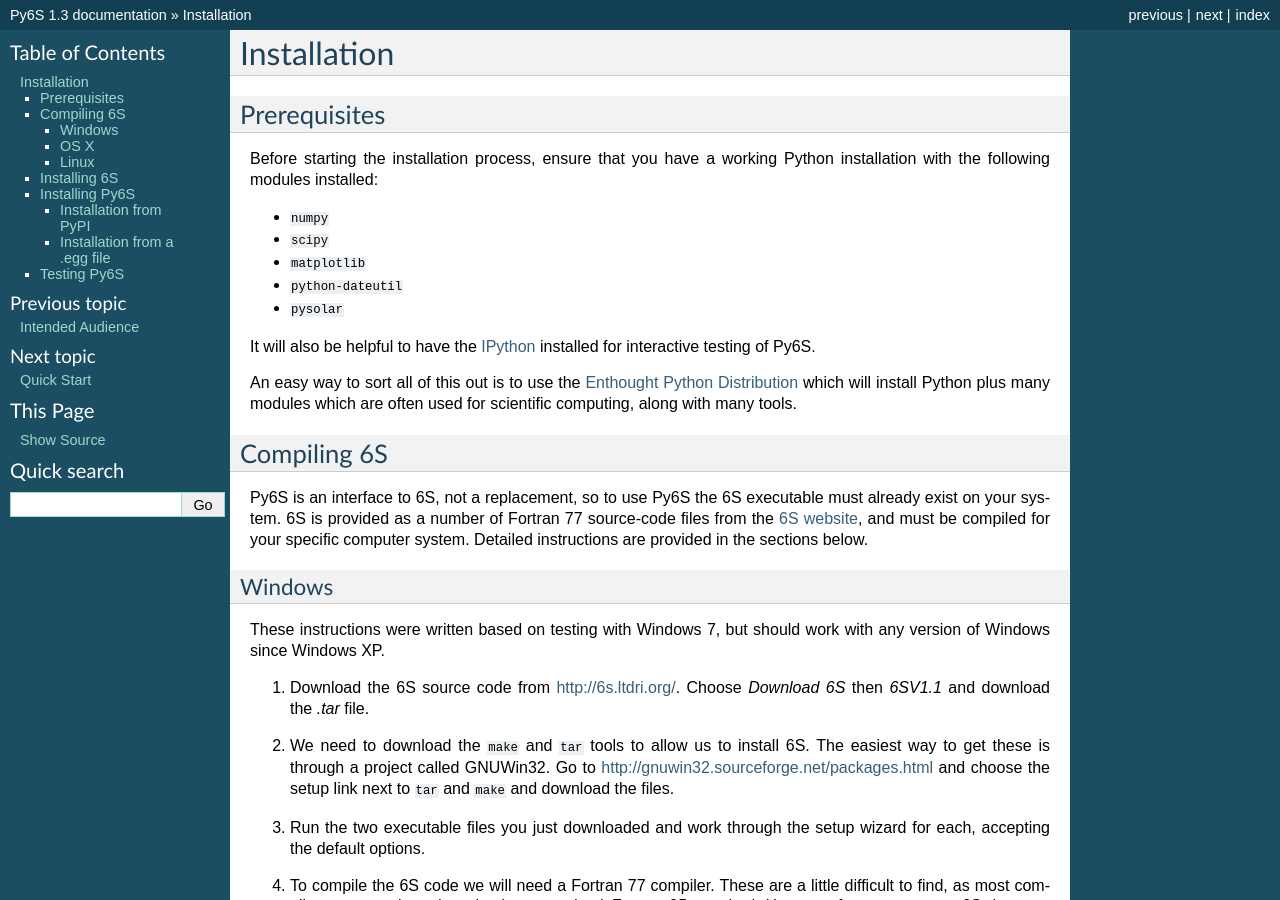
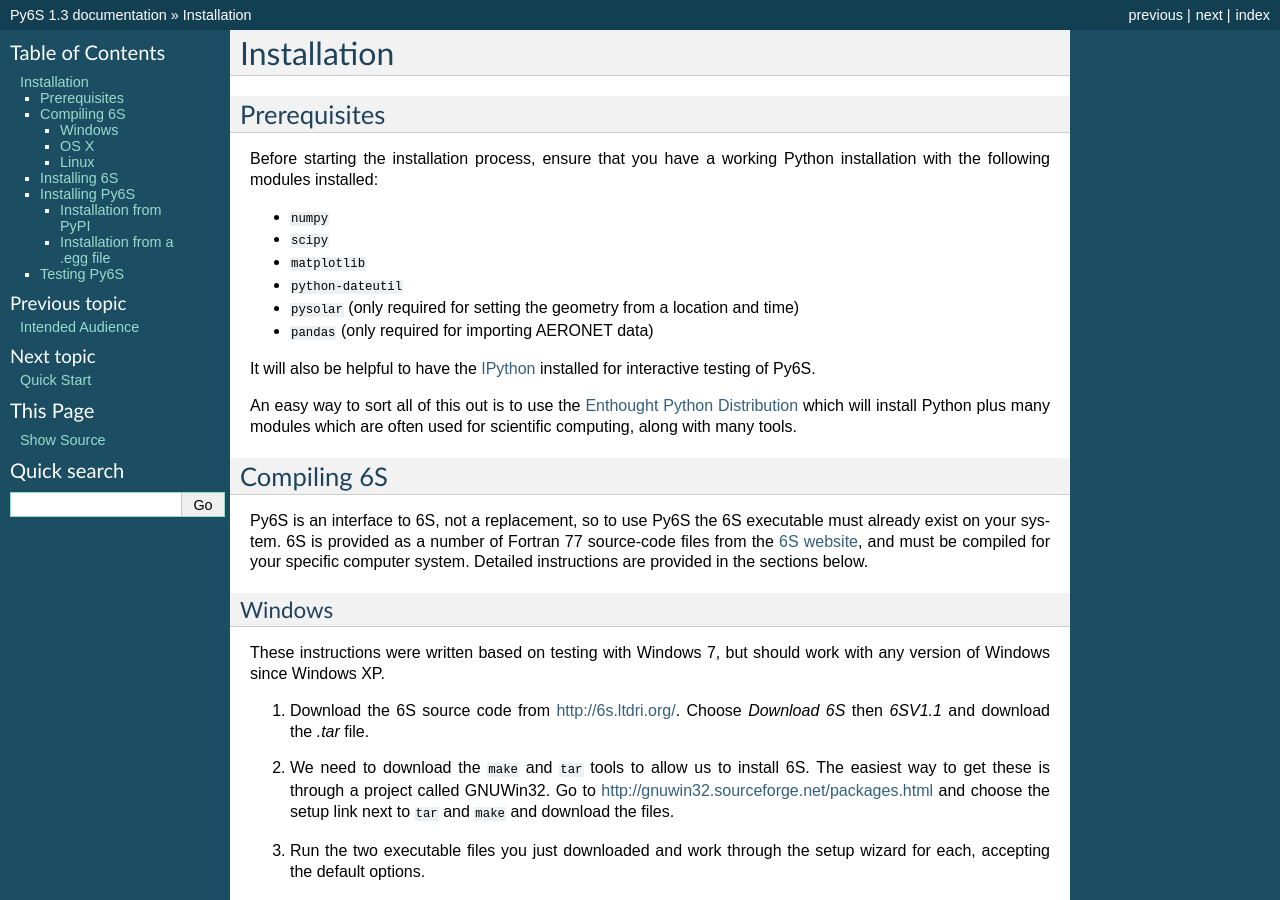
Before and after one commit to robintw/Py6S, a Sphinx documentation site: the page built from doc/source/installation.rst, in a window 1280 px wide and 900 px high. Built offline with Sphinx 7.4.7, drawn with Linux system fonts in a browser that asks for light colours.

Commit message:
Updated pre-requisites to include pandas

```diff
--- a/doc/source/installation.rst
+++ b/doc/source/installation.rst
@@ -9,7 +9,8 @@ Before starting the installation process, ensure that you have a working Python
 * ``scipy``
 * ``matplotlib``
 * ``python-dateutil``
-* ``pysolar``
+* ``pysolar`` (only required for setting the geometry from a location and time)
+* ``pandas`` (only required for importing AERONET data)
 
 It will also be helpful to have the `IPython <http://ipython.org/>`_ installed for interactive testing of Py6S.
 
```
